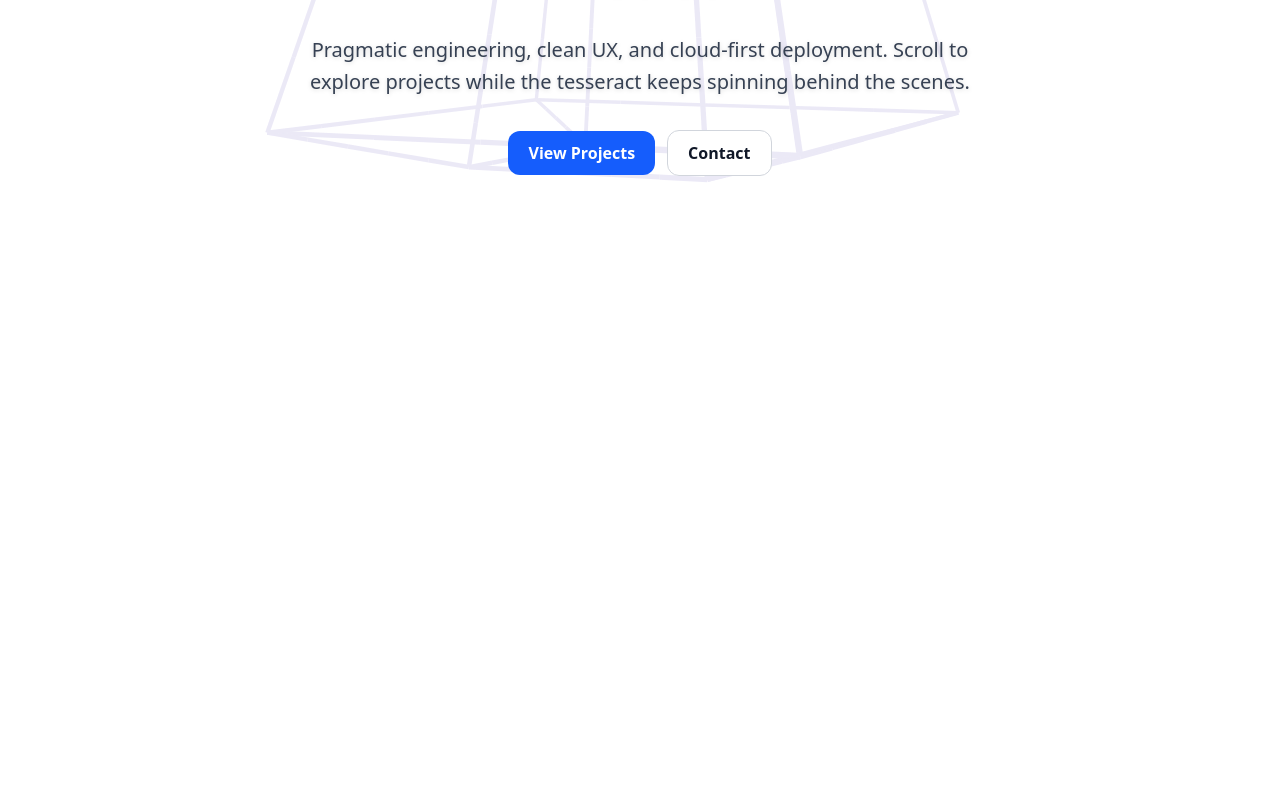
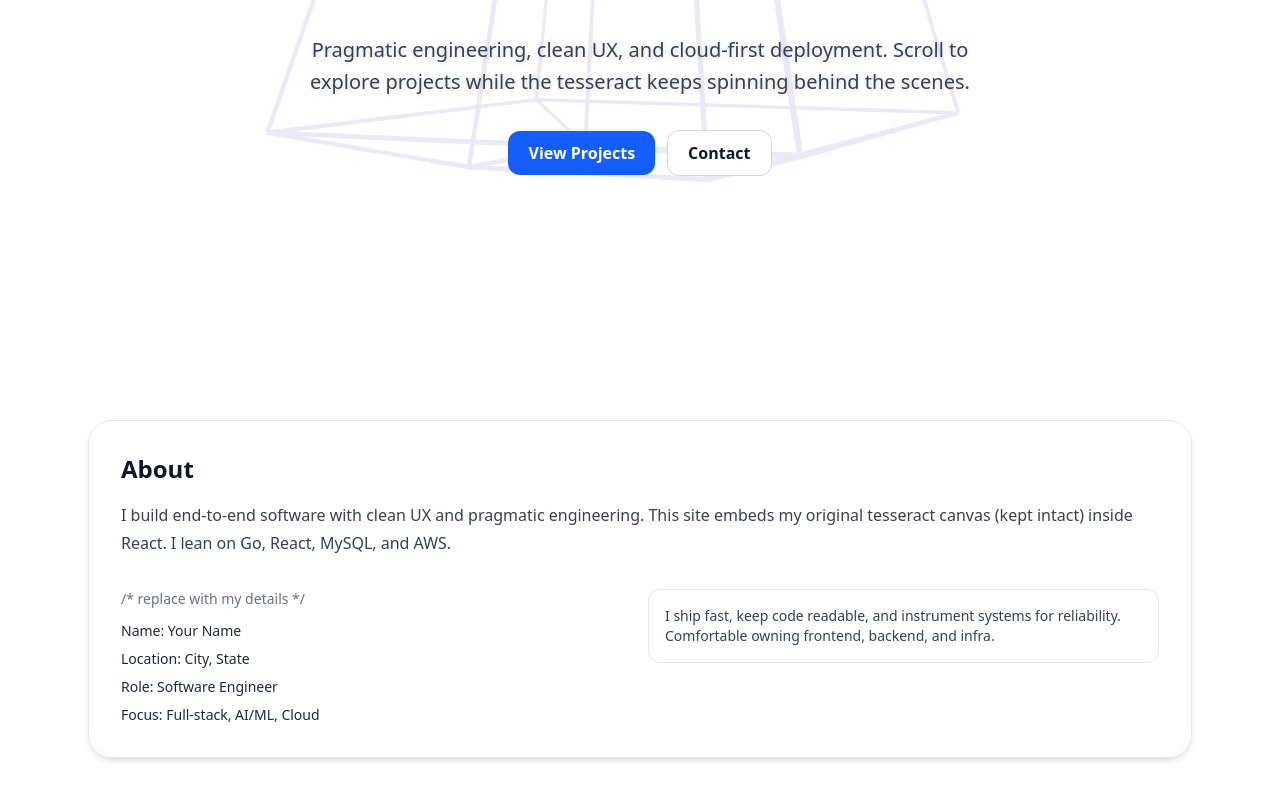
Before and after one commit to LoganTackett1/dev-portfolio, a React (Vite) app: page / in a window 1280 px wide. Shown: the part 404-1204 px from the top of the page. Built offline with nearby package versions, Linux system fonts and the light colour scheme.

Commit message:
About.jsx version 1

```diff
--- a/src/components/About.jsx
+++ b/src/components/About.jsx
@@ -1,11 +1,33 @@
 export function About() {
   return (
-    <section id="about" className="section">
-      <h2>About</h2>
-      <p>
-        I build end‑to‑end apps with crisp UX. This portfolio reuses my original
-        tesseract canvas math (FOUR) inside React without changing that code.
-      </p>
+    <section id="about" className="relative z-10 mx-auto max-w-6xl px-4 sm:px-6 py-20">
+      <div id="about-card" className="rounded-3xl border border-gray-200 bg-white/20 backdrop-blur-[3px] shadow-md p-8">
+        <h2 id="about-title" className="text-2xl font-semibold text-gray-900">About</h2>
+        <p id="about-blurb" className="mt-4 text-gray-700 leading-7">
+          I build end-to-end software with clean UX and pragmatic engineering. This site embeds my original
+          tesseract canvas (kept intact) inside React. I lean on Go, React, MySQL, and AWS.
+        </p>
+
+        <div id="about-template" className="mt-8 grid gap-4 sm:grid-cols-2">
+          <div id="about-template-left" className="space-y-3">
+            <p className="text-sm text-gray-500">/* replace with my details */</p>
+            <ul id="about-list" className="text-gray-800 text-sm space-y-2">
+              <li><span className="font-medium">Name:</span> Your Name</li>
+              <li><span className="font-medium">Location:</span> City, State</li>
+              <li><span className="font-medium">Role:</span> Software Engineer</li>
+              <li><span className="font-medium">Focus:</span> Full-stack, AI/ML, Cloud</li>
+            </ul>
+          </div>
+          <div id="about-template-right" className="space-y-2">
+            <div id="about-summary" className="rounded-xl border border-gray-200 bg-white p-4">
+              <p className="text-sm text-gray-700">
+                I ship fast, keep code readable, and instrument systems for reliability. Comfortable owning frontend,
+                backend, and infra.
+              </p>
+            </div>
+          </div>
+        </div>
+      </div>
     </section>
   );
 }
```
